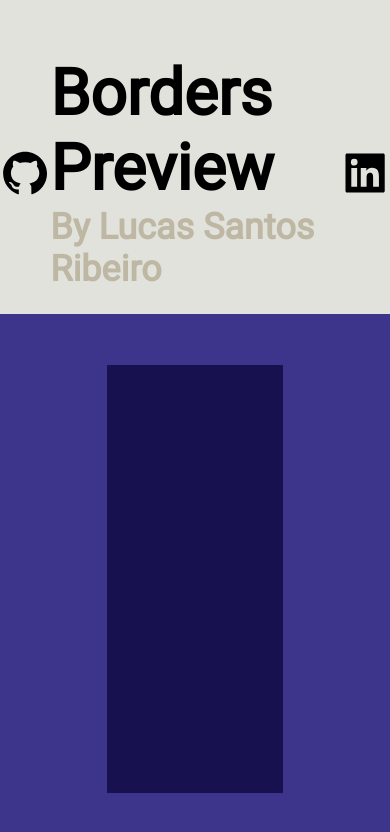
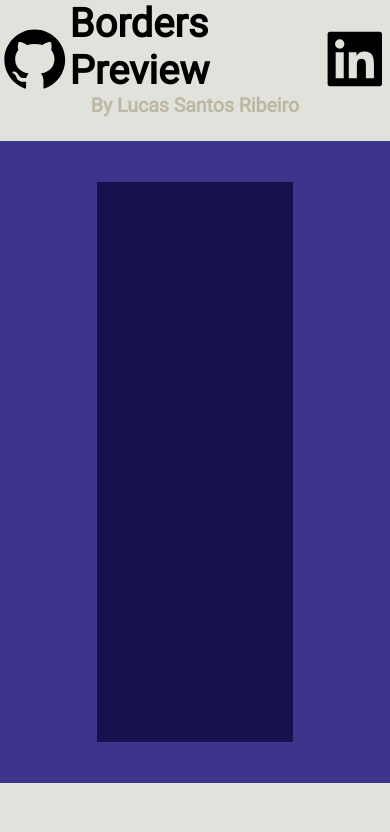
Before and after one commit to lucasnetwork/border-preview, a React (Create React App) app in the folder web/: page / in a window 390 px wide. Shown: the top 832 px of the page. Built offline with nearby package versions, Linux system fonts and the light colour scheme.

Commit message:
web:add responsive

```diff
--- a/web/src/components/BorderPreview/styles.js
+++ b/web/src/components/BorderPreview/styles.js
@@ -11,6 +11,10 @@ export default styled.main`
 	margin: 0 138px;
 	margin-top: 24px;
 	padding: 51px 107px;
+	@media (max-height: 900px) {
+		min-height: 300px;
+		padding: 41px 97px;
+	}
 `;
 
 export const StylesTextContainer = styled.div`
--- a/web/src/components/Header/styles.js
+++ b/web/src/components/Header/styles.js
@@ -20,4 +20,16 @@ export default styled.header`
 			color: #beb7a4;
 		}
 	}
+	@media (max-height: 900px) {
+		margin: 0 24px;
+		.text {
+			h1 {
+				font-size: 2.5rem;
+			}
+			h2 {
+				font-size: 1.22rem;
+				color: #beb7a4;
+			}
+		}
+	}
 `;
--- a/web/src/styles/globalStyles.js
+++ b/web/src/styles/globalStyles.js
@@ -18,6 +18,10 @@ export default createGlobalStyle`
 		font-family:'Roboto'
 	}
 
+	html,body{
+		height: 100%;
+	}
+
 	.App{
 		display:flex;
 		flex-direction:column;
```
